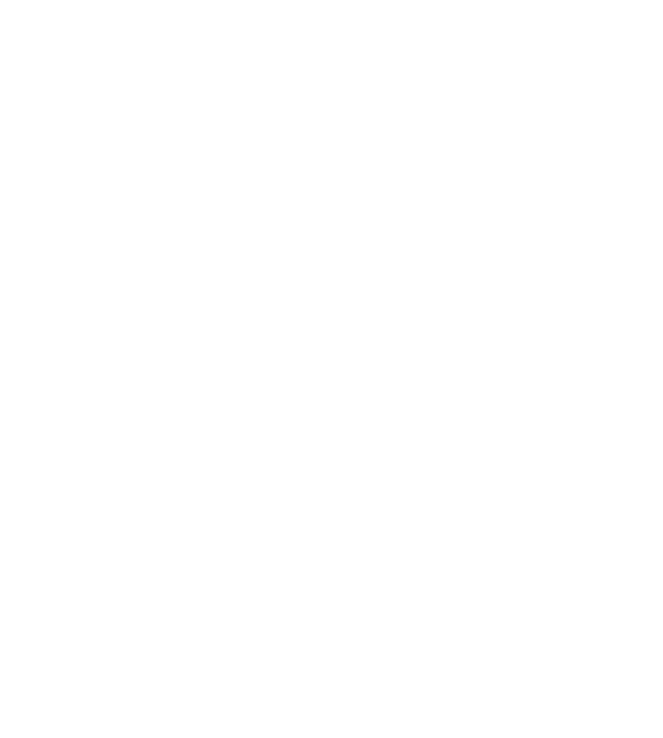
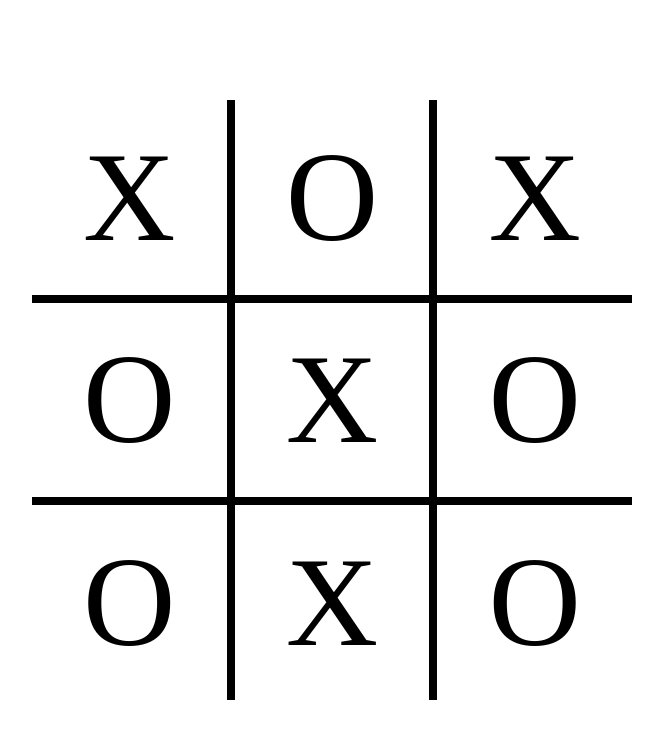
Before and after one commit to rygho90/tic-tac-toe, a plain HTML site: page index.html in a window 1280 px wide. Shown: the whole page, without its empty margins (308-971 px from the left). Drawn offline with Linux system fonts and the light colour scheme.

Commit message:
Add draw board functionality

```diff
--- a/index.html
+++ b/index.html
@@ -9,6 +9,16 @@
     <script src="script.js" defer></script>
 </head>
 <body>
-
+    <div class="board-container">
+        <div class="board-box top-left" data-box="0">X</div>
+        <div class="board-box top-center" data-box="1"></div>
+        <div class="board-box top-right" data-box="2"></div>
+        <div class="board-box mid-left" data-box="3"></div>
+        <div class="board-box mid-center" data-box="4"></div>
+        <div class="board-box mid-right" data-box="5"></div>
+        <div class="board-box bot-left" data-box="6"></div>
+        <div class="board-box bot-center" data-box="7"></div>
+        <div class="board-box bot-right" data-box="8"></div>
+    </div>
 </body>
 </html>
--- a/script.js
+++ b/script.js
@@ -0,0 +1,36 @@
+const Game = (() => {
+    gameBoard = Board();
+    gameBoard.draw();
+
+
+    return {
+
+    };
+});
+
+const Board = (() => {
+
+    const grid = ['X', 'O', 'X',
+                  'O', 'X', 'O',
+                  'O', 'X', 'O']
+
+    const draw = () => {
+        boardBoxes.forEach((box) => {
+            console.log(box.getAttribute("data-box"));
+            box.textContent = grid[box.getAttribute("data-box")];
+        })
+    }
+
+    return {
+        draw
+    };
+});
+
+const playerFactory = () => {
+
+    return { } ;
+}
+
+const boardBoxes = document.querySelectorAll(".board-box")
+
+Game();
--- a/styles.css
+++ b/styles.css
@@ -0,0 +1,29 @@
+* {
+    box-sizing: border-box;
+    margin: 0;
+    padding: 0;
+}
+
+body {
+    display: flex;
+    height: 100vh;
+    justify-content: center;
+    align-items: center;
+}
+.board-container {
+    height: 600px;
+    width: 600px;
+    display: grid;
+    grid-template-columns: repeat(3, 1fr);
+    grid-template-rows: repeat(3, 1fr);
+    grid-gap: 8px;
+    background-color: black;
+}
+
+.board-box {
+    background-color: white;
+    font-size: 8em;
+    display: flex;
+    justify-content: center;
+    align-items: center;
+}
```
